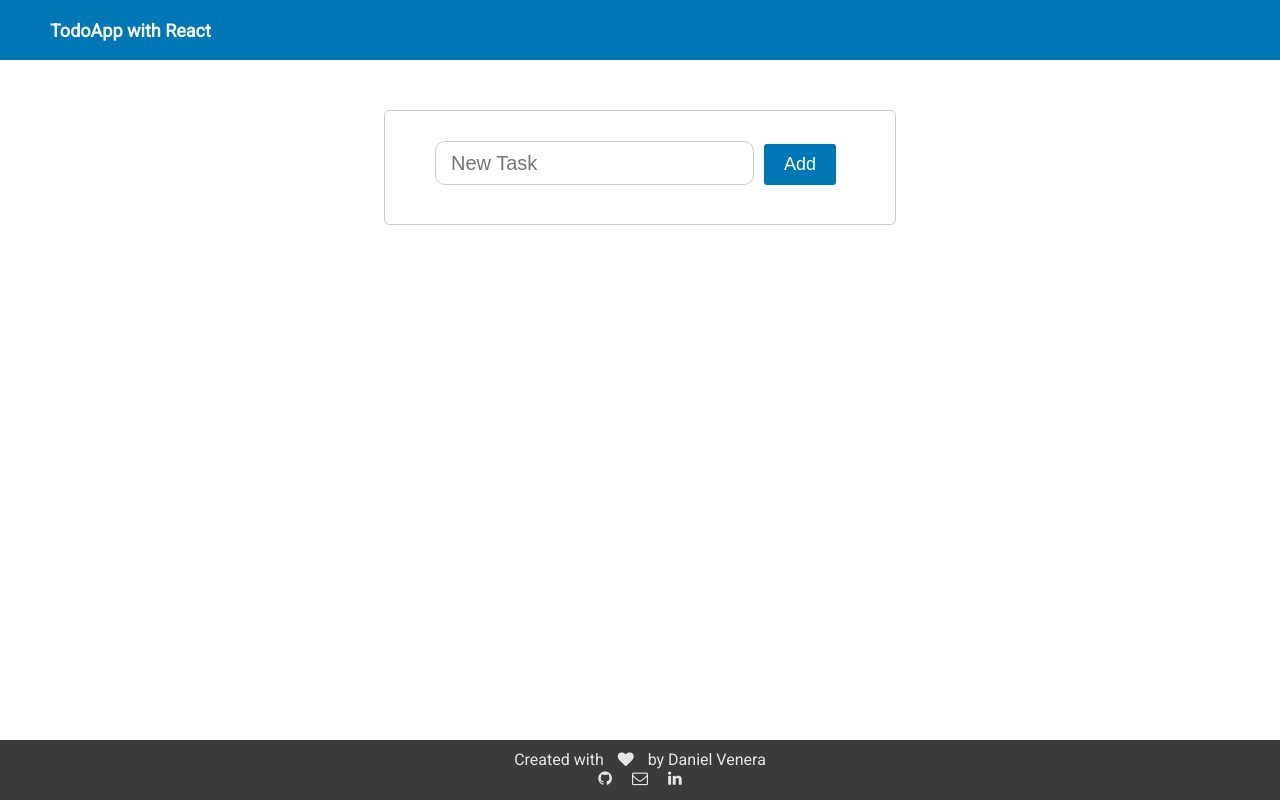
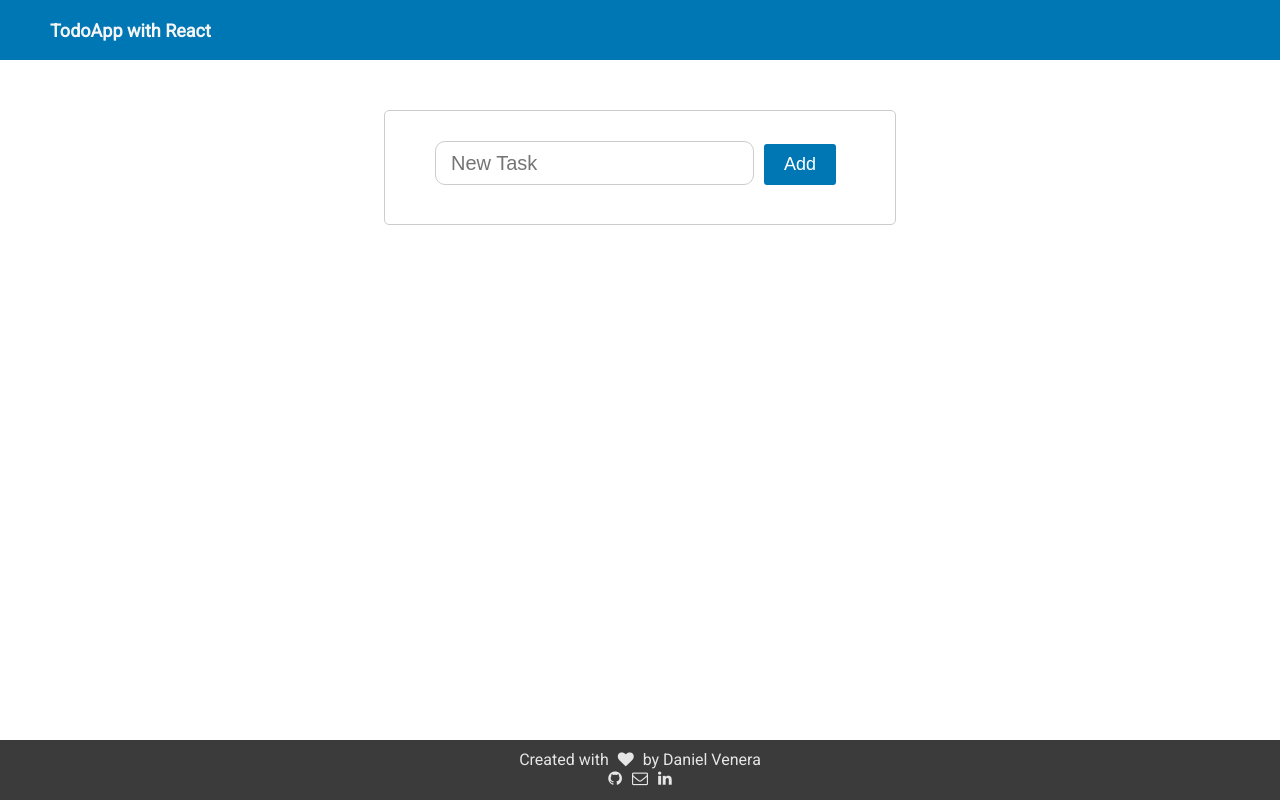
Before and after one commit to Daniel-Venera/todoapp_react, a React (Create React App) app: page / in a window 1280 px wide. Built offline with nearby package versions, Linux system fonts and the light colour scheme.

Commit message:
change footer

```diff
--- a/src/style.css
+++ b/src/style.css
@@ -108,6 +108,6 @@ footer a:hover {
 }
 
 i {
-  margin-right: 10px;
-  margin-left: 10px;
+  margin-right: 5px;
+  margin-left: 5px;
 }
```
